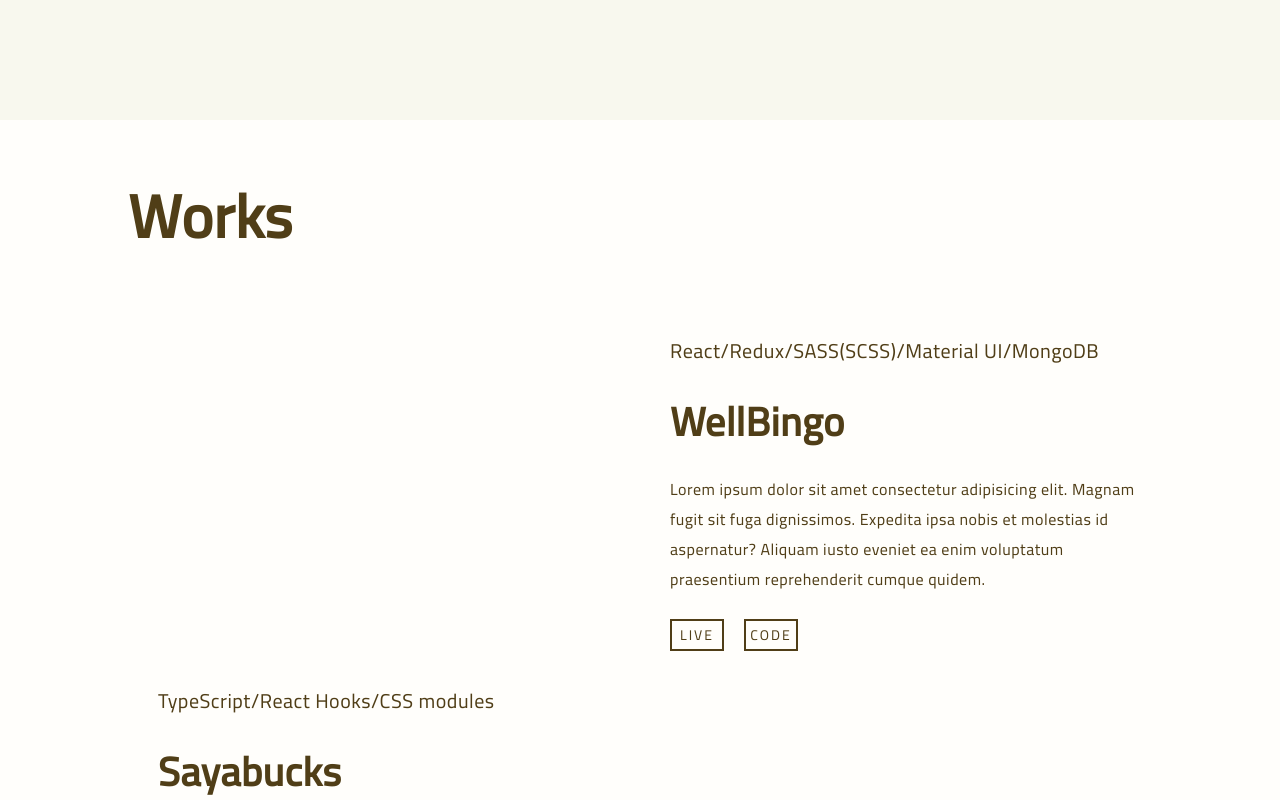
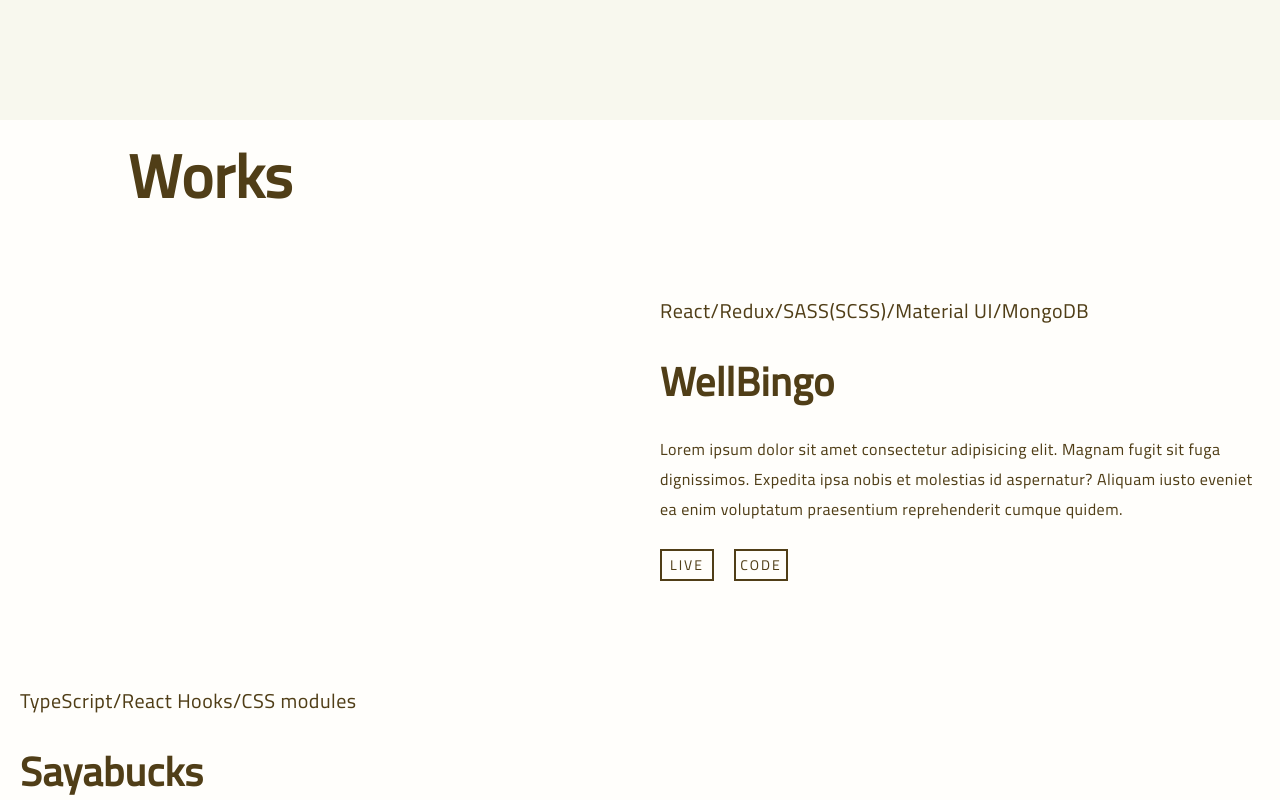
Before and after one commit to saya0118/sayafolio, a React (Create React App) app: page / in a window 1280 px wide. Shown: the part 2140-2940 px from the top of the page. Built offline with nearby package versions, Linux system fonts and the light colour scheme; a web font is replaced by a local one.

Commit message:
removed padding

```diff
--- a/src/component/Work/Work.module.css
+++ b/src/component/Work/Work.module.css
@@ -3,7 +3,6 @@
 }
 
 .work-container {
-  padding: 40px 10%;
   max-width: var(--max-width-first);
   margin-right: auto;
   margin-left: auto;
@@ -12,6 +11,7 @@
 .title {
   font-size: var(--font-size-md-title);
   margin-bottom: 60px;
+  padding-left: 10%;
 }
 
 .title-name-dark {
@@ -64,7 +64,7 @@
 .project-list {
   margin: 20px 0;
   display: flex;
-  height: 330px;
+  height: 370px;
 }
 
 .project-list:nth-child(even) {
@@ -114,7 +114,7 @@
 }
 
 .project-description-box {
-  padding-left: 30px;
+  padding: 0 20px;
   width: 50%;
   box-sizing: border-box;
 }
```
